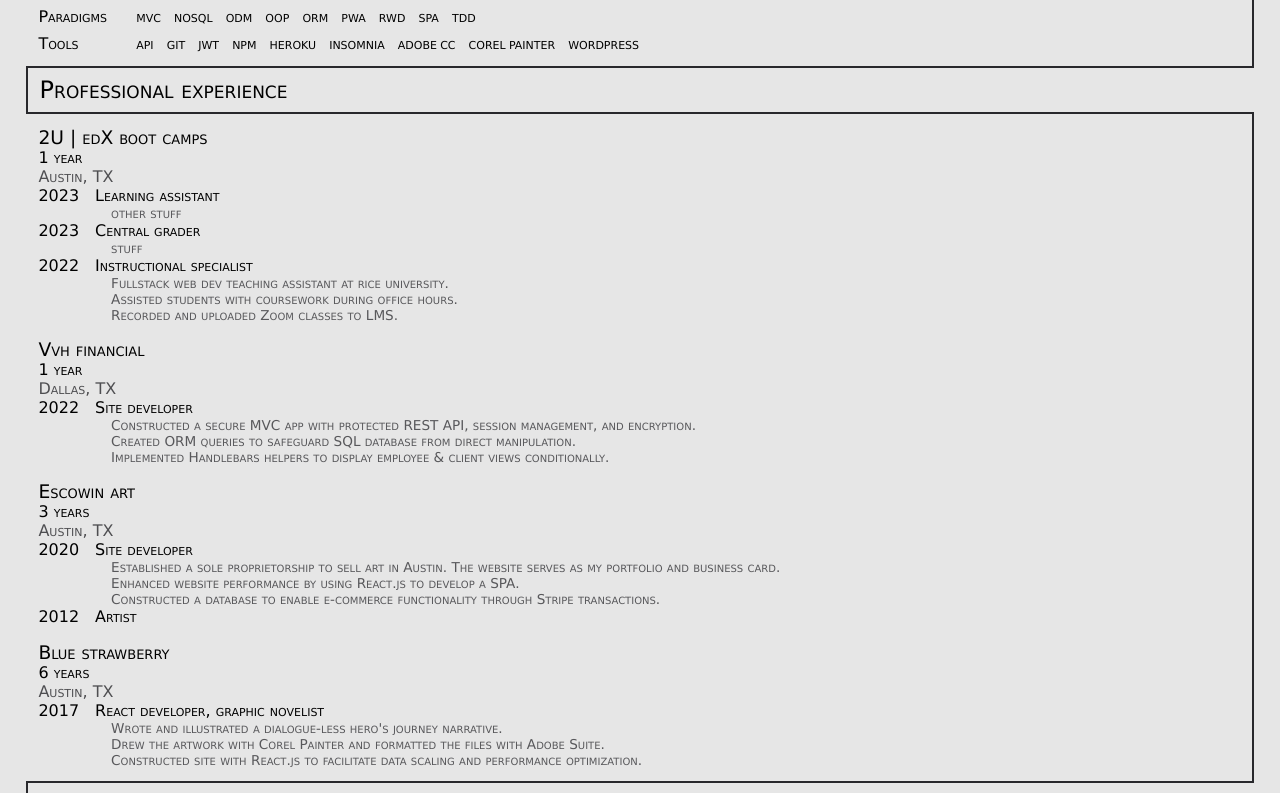
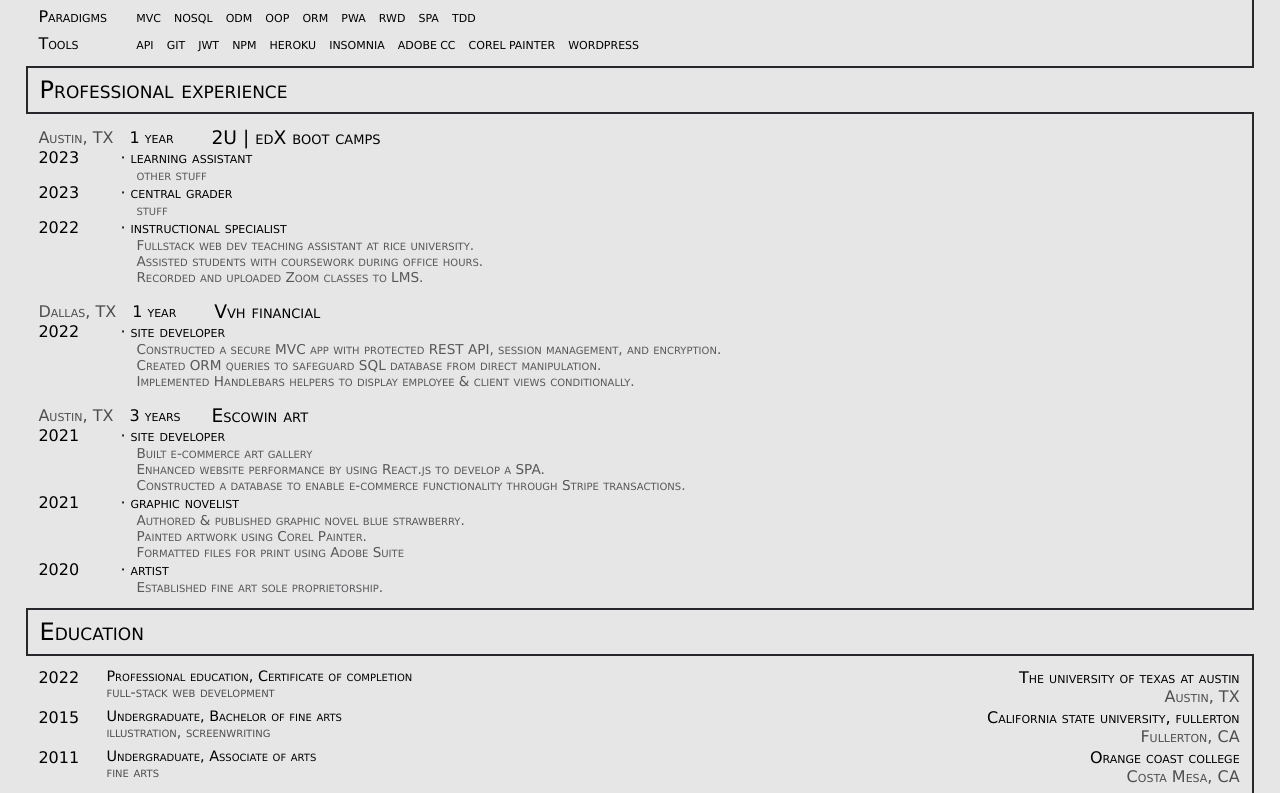
Before and after one commit to escowin/portfolio, a React (Create React App) app: page / in a window 1280 px wide. Shown: the part 340-1133 px from the top of the page. Built offline with nearby package versions, Linux system fonts and the light colour scheme; a web font is replaced by a local one.

Commit message:
configed duration() w/ 2 params & returned conditionally formatted string

```diff
--- a/src/components/ResumeExp/index.css
+++ b/src/components/ResumeExp/index.css
@@ -10,32 +10,40 @@
 #experience {
     gap: 1rem;
 }
+
 .company-wrapper {
     display: flex;
     flex-direction: column-reverse;
 
 }
 
-.company {
-    max-width: 75%;
+.company-details {
+    display: flex;
+    flex-direction: row-reverse;
+    justify-content: flex-end;
+    align-items: center;
+    gap: 1rem;
+}
+
+.duration {
+    width: 4.125rem;
+}
 
 
-}
-
-.position-wrapper {
+.position {
     display: grid;
     gap: 0 1rem;
-    grid-template-columns: auto 1fr;
+    grid-template-columns: 4.125rem 1fr;
     grid-template-areas:
     "a b"
     "a c";
 }
 
-.position-wrapper .year {
+.position .year {
     grid-row: span 2;
 }
 
-.description li {
+.position li {
     padding-left: 1rem;
     font-size: 85%;
     color: var(--accent-color);
--- a/src/components/ResumeExp/index.js
+++ b/src/components/ResumeExp/index.js
@@ -5,12 +5,12 @@ function Experience() {
     {
       company: "2U | edX boot camps",
       code: "fullstack web development",
-      duration: "present",
       location: "Austin, TX",
       url: "https://2u.com/",
+      endYear: 0,
       roles: [
         {
-          title: "Instructional specialist",
+          title: "instructional specialist",
           year: 2022,
           description: [
             "Fullstack web dev teaching assistant at rice university.",
@@ -19,13 +19,13 @@ function Experience() {
           ],
         },
         {
-          title: "Central grader",
+          title: "central grader",
           year: 2023,
           description: ["stuff"],
         },
         {
-          title: "Learning assistant",
-          year: "2023",
+          title: "learning assistant",
+          year: 2023,
           description: ["other stuff"],
         },
       ],
@@ -34,11 +34,11 @@ function Experience() {
       company: "Vvh financial",
       code: "javascript node express handlebars bcrypt sequelize mysql css",
       location: "Dallas, TX",
-      duration: "3 months",
       url: "https://github.com/escowin/vvh-financial",
+      endYear: 2022,
       roles: [
         {
-          title: "Site developer",
+          title: "site developer",
           year: 2022,
           description: [
             "Constructed a secure MVC app with protected REST API, session management, and encryption.",
@@ -50,62 +50,55 @@ function Experience() {
     },
     {
       company: "Escowin art",
-      duration: "present",
       location: "Austin, TX",
       url: "https://escowinart.com",
       code: "react css adobe\u2009cc corel\u2009painter",
+      endYear: 0,
       roles: [
         {
-          title: "Artist",
-          year: 2012,
-          description: [""],
+          title: "artist",
+          year: 2020,
+          description: ["Established fine art sole proprietorship."],
         },
         {
-          title: "Site developer",
-          year: 2020,
+          title: "graphic novelist",
+          year: 2021,
           description: [
-            "Established a sole proprietorship to sell art in Austin. The website serves as my portfolio and business card.",
+            "Authored & published graphic novel blue strawberry.",
+            "Painted artwork using Corel Painter.",
+            "Formatted files for print using Adobe Suite",
+          ],
+        },
+        {
+          title: "site developer",
+          year: 2021,
+          description: [
+            "Built e-commerce art gallery",
             "Enhanced website performance by using React.js to develop a SPA.",
             "Constructed a database to enable e-commerce functionality through Stripe transactions.",
           ],
         },
       ],
     },
-    {
-      company: "Blue strawberry",
-      duration: "5 years",
-      location: "Austin, TX",
-      url: "https://escowin.github.io/bluestrawberry/",
-      code: "react css adobe\u2009suite corel\u2009painter",
-      roles: [
-        {
-          title: "React developer, graphic novelist",
-          year: 2017,
-          description: [
-            "Wrote and illustrated a dialogue-less hero's journey narrative.",
-            "Drew the artwork with Corel Painter and formatted the files with Adobe Suite.",
-            "Constructed site with React.js to facilitate data scaling and performance optimization.",
-          ],
-        },
-      ],
-    },
   ];
 
-  function duration(data) {
-    console.log(typeof data)
-    let current = new Date().getFullYear()
-    // console.log(`${current} - ${data}`)
+  function duration(startYear, endYear) {
+    let current = new Date().getFullYear();
+    const present = endYear - startYear;
 
-    if (data === current) {
-      return `present`
-    } else {
-      const duration = current - data
+    if (endYear === 0) {
+      const duration = current - startYear;
+      if (duration > 1) {
+        return `${duration} years`;
+      }
+      return `1 year`;
+    }
 
-      if (duration > 1) {
-        return `${duration} years`
+    if (present <= 1) {
+      return `1 year`;
     }
-      return `1 year`
-    }
+
+    return `${present} years`;
   }
 
   return (
@@ -118,9 +111,9 @@ function Experience() {
             {/* left | positions */}
             <div className="positions">
               {exp.roles.reverse().map((role, j) => (
-                    <div key={j} className="position-wrapper">
+                <div key={j} className="position">
                   <p className="year">{role.year}</p>
-                      <p className="title">{role.title}</p>
+                  <p className="title">· {role.title}</p>
                   <ul className="description">
                     {role.description.map((sentence, k) => (
                       <li key={k}>{sentence}</li>
@@ -138,10 +131,10 @@ function Experience() {
               >
                 {exp.company}
               </h3>
-                  <p>{duration(exp.roles[0].year)}</p>
-                  <p className="details display-lg display-print">
-                    {exp.location}
+              <p className="duration">
+                {duration(exp.roles[exp.roles.length - 1].year, exp.endYear)}
               </p>
+              <p className="details display-lg display-print">{exp.location}</p>
             </div>
           </article>
         ))}
```
Lines whose indentation alone changed are shown as unchanged.
